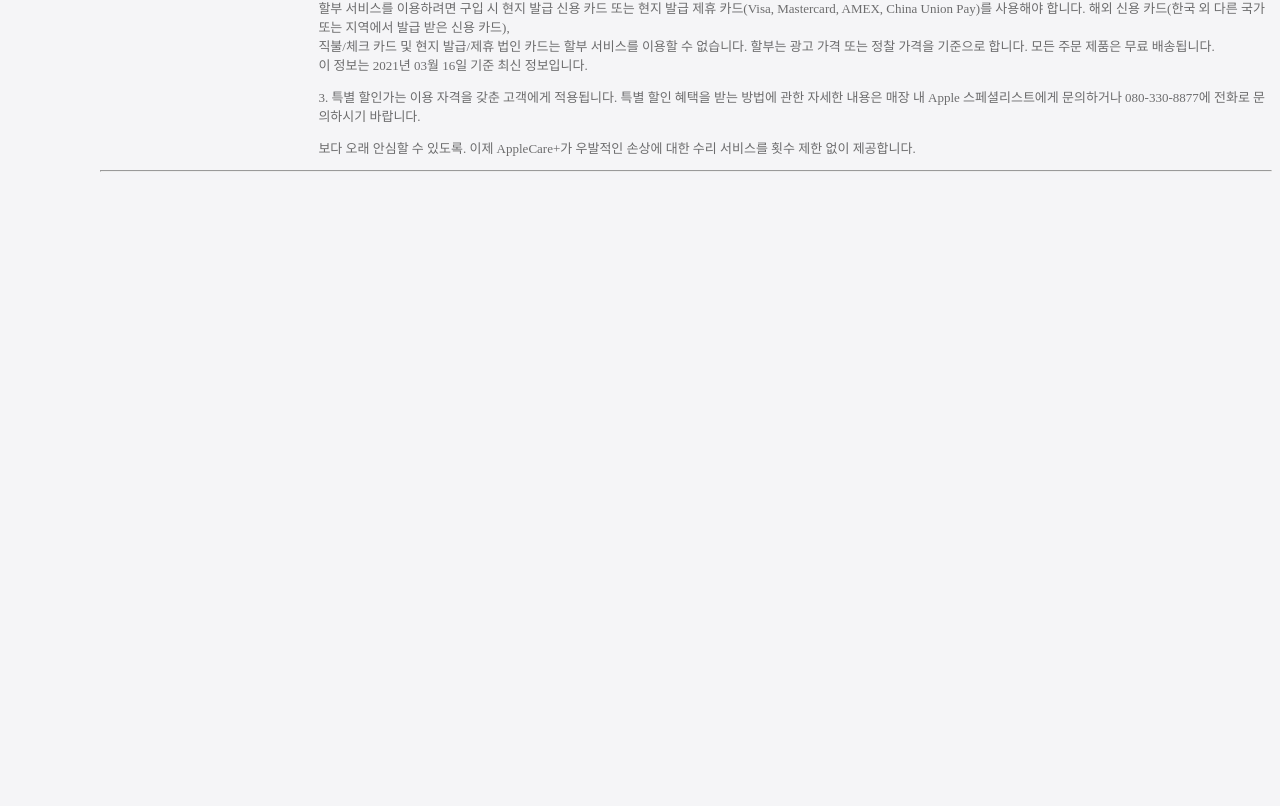
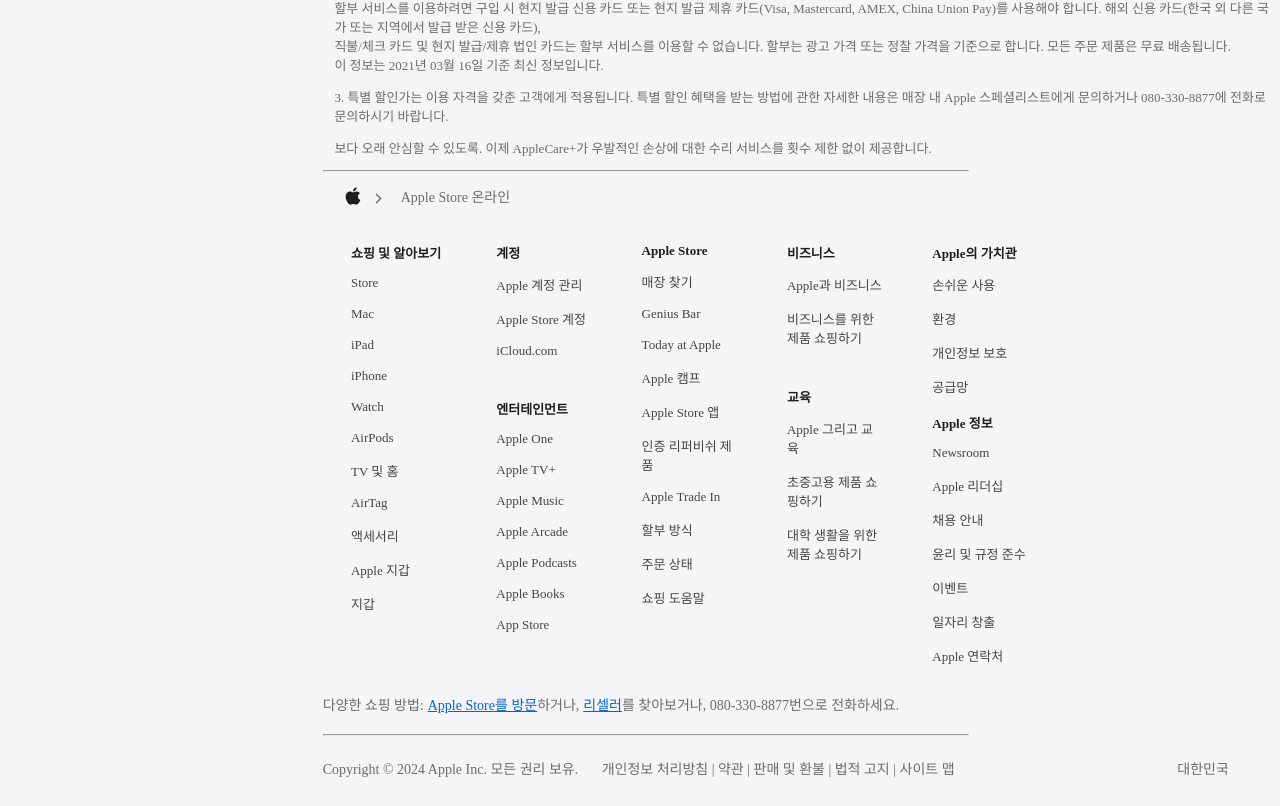
Before and after one commit to yengeun/Clonecoding, a React (Create React App) app in the folder apple/: page / in a window 1280 px wide. Shown: the part 5323-6129 px from the top of the page. Before the commit the page ends 5503 px from the top, so only its background shows below. Built offline with nearby package versions, Linux system fonts and the light colour scheme; a web font is replaced by a local one.

Commit message:
feat:footer완성

```diff
--- a/apple/src/assets/Footer.scss
+++ b/apple/src/assets/Footer.scss
@@ -20,10 +20,58 @@
 .footer2{
     margin-top:10px;
     padding:20px;
-    hr{
-        color:#00000029;
-    }
+
    span{
     white-space: nowrap;
+    cursor: pointer;
    }
 }
+.section2{
+    .footer-sections {
+        margin-left: 18%;
+        margin-right: 20%;
+        display: flex;
+        justify-content: space-between;
+    }
+
+    .section {
+        font-size: 13px;
+        flex: 1;
+        margin-right: 10px;
+    }
+
+    .section h4 {
+        color:#000000e0;
+        font-weight: 600;
+        margin-bottom: 10px;
+    }
+
+    .section ul {
+        list-style: none;
+        padding: 0;
+    }
+
+    .section ul li {
+        margin:0 0 15px 0;
+        text-align: left;
+        color:#000000b8;
+    }
+
+    p {
+        font-size: 14px;
+        margin-bottom: 20px;
+        margin-left: 19%;
+        display: flex;
+        align-items: flex-end;
+
+    }
+}
+.copyright{
+    display: flex;
+    margin:0;
+    .p1{
+        margin-right:-17%;
+    }
+
+
+}
--- a/apple/src/components/Footer2.jsx
+++ b/apple/src/components/Footer2.jsx
@@ -1,9 +1,13 @@
 import React from 'react'
 import '../assets/Footer.scss';
+import { FaApple } from "react-icons/fa";
+import { IoIosArrowForward } from "react-icons/io";
+
 
 function Footer2() {
   return (
      <div className="Footer2">
+        <div className= "section1">
                 <p>
                 사업자등록번호 : 120-81-84429 | 통신판매업신고번호 : 제 2011-서울강남-00810호<br/>
                 대표이사 : PETER DENWOOD | 주소 : 서울 특별시 강남구 영동대로 517<br/>
@@ -41,7 +45,101 @@
                 </p>
                 <p>보다 오래 안심할 수 있도록. 이제 AppleCare+가 우발적인 손상에 대한 수리 서비스를 횟수 제한 없이 제공합니다.
                 </p>
-            <hr></hr>
+                <hr style={{ marginLeft:'19%', width: '55%', color:'#00000029' }} />
+            </div>
+            <div className="section2">
+                <p><FaApple size={20} color={'#000000e0'} /><IoIosArrowForward size={15} style={{ marginLeft: '8px', marginRight:'15px' }}/> Apple Store 온라인</p>
+                <div className="footer-sections">
+                    <div className="section">
+                        <h4>쇼핑 및 알아보기</h4>
+                        <ul>
+                            <li>Store</li>
+                            <li>Mac</li>
+                            <li>iPad</li>
+                            <li>iPhone</li>
+                            <li>Watch</li>
+                            <li>AirPods</li>
+                            <li>TV 및 홈</li>
+                            <li>AirTag</li>
+                            <li>액세서리</li>
+                            <li>Apple 지갑</li>
+                            <li>지갑</li>
+                        </ul>
+                    </div>
+                    <div className="section">
+                        <h4>계정</h4>
+                        <ul>
+                            <li>Apple 계정 관리</li>
+                            <li>Apple Store 계정</li>
+                            <li style={{marginBottom : '40px'}}>iCloud.com</li>
+                        </ul>
+                        <h4>엔터테인먼트</h4>
+                        <ul>
+                            <li>Apple One</li>
+                            <li>Apple TV+</li>
+                            <li>Apple Music</li>
+                            <li>Apple Arcade</li>
+                            <li>Apple Podcasts</li>
+                            <li>Apple Books</li>
+                            <li>App Store</li>
+                        </ul>
+                    </div>
+                    <div className="section">
+                        <h4>Apple Store</h4>
+                        <ul>
+                            <li>매장 찾기</li>
+                            <li>Genius Bar</li>
+                            <li>Today at Apple</li>
+                            <li>Apple 캠프</li>
+                            <li>Apple Store 앱</li>
+                            <li>인증 리퍼비쉬 제품</li>
+                            <li>Apple Trade In</li>
+                            <li>할부 방식</li>
+                            <li>주문 상태</li>
+                            <li>쇼핑 도움말</li>
+                        </ul>
+                    </div>
+                    <div className="section">
+                        <h4>비즈니스</h4>
+                        <ul>
+                            <li>Apple과 비즈니스</li>
+                            <li style={{marginBottom : '40px'}}>비즈니스를 위한 제품 쇼핑하기</li>
+                        </ul>
+                        <h4>교육</h4>
+                        <ul>
+                            <li>Apple 그리고 교육</li>
+                            <li>초중고용 제품 쇼핑하기</li>
+                            <li>대학 생활을 위한 제품 쇼핑하기</li>
+                        </ul>
+                    </div>
+                    <div className="section">
+                        <h4>Apple의 가치관</h4>
+                        <ul>
+                            <li>손쉬운 사용</li>
+                            <li>환경</li>
+                            <li>개인정보 보호</li>
+                            <li>공급망</li>
+                        </ul>
+                        <h4>Apple 정보</h4>
+                        <ul>
+                            <li>Newsroom</li>
+                            <li>Apple 리더십</li>
+                            <li>채용 안내</li>
+                            <li>윤리 및 규정 준수</li>
+                            <li>이벤트</li>
+                            <li>일자리 창출</li>
+                            <li>Apple 연락처</li>
+                        </ul>
+                    </div>
+                </div>
+                <p>다양한 쇼핑 방법:<span style ={{ marginLeft:'4px', textDecoration: 'underline', color:'#06c'}}>Apple Store를 방문</span>하거나,<span style ={{ marginLeft: '4px', textDecoration: 'underline', color:'#06c'}}>리셀러</span>를 찾아보거나, 080-330-8877번으로 전화하세요.</p>
+                <hr style={{ marginLeft:'19%', width: '55%', color:'#00000029' }} />
+                <div className="copyright">
+                    <p className="p1">Copyright © 2024 Apple Inc. 모든 권리 보유.</p>
+                    <p className="p2"> 개인정보 처리방침 | 약관 | 판매 및 환불 | 법적 고지 | 사이트 맵</p>
+                    <p>대한민국</p>
+                </div>
+            </div>
     </div>
   )
 }
```
Lines whose indentation alone changed are shown as unchanged.
